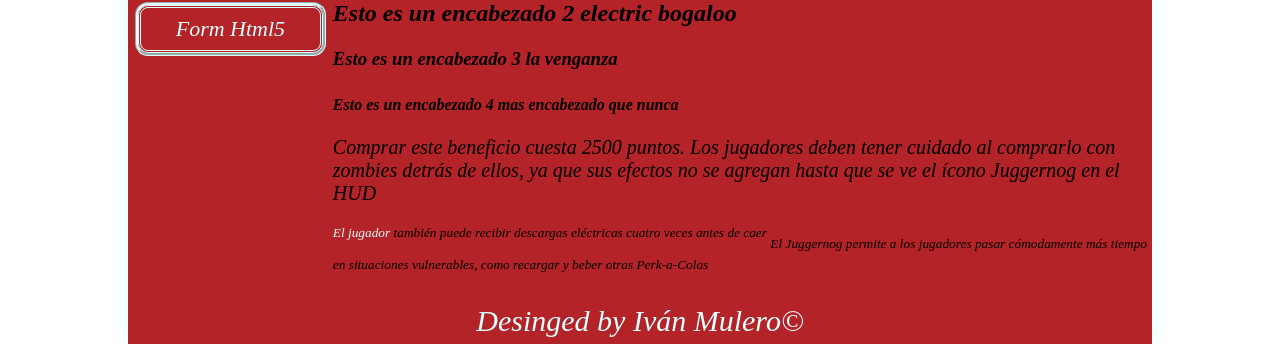
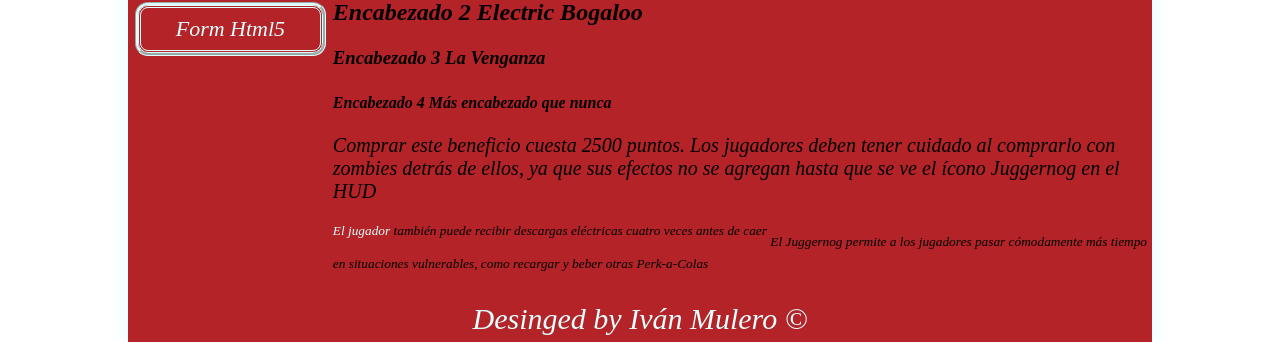
Before and after one commit to Ivanmr25/WEB, a plain HTML site: page parrafos.html in a window 1280 px wide. Shown: the part 630-974 px from the top of the page. Drawn offline with Linux system fonts and the light colour scheme.

Commit message:
Update parrafos.html

```diff
--- a/parrafos.html
+++ b/parrafos.html
@@ -48,6 +48,7 @@
             <div id="contenido">
                 <div id="parrafos">
                     <h1 class="titulos">Parrafos</h1>
+                    <h1>Esto es un encabezado <span class="etiqueta"></span></h1>
                     <p>Juggernog (estilizado como <strong> Jugger-Nog </strong> en la máquina dispensadora) es un
                         Perk-a-Cola que aparece
                         en <abbr title="COD">Call of Duty</abbr>: World at War, Call of Duty: Black Ops, Call of Duty: Black Ops II, Call of
@@ -68,10 +69,9 @@
                         tres golpes para ser derribado por Brutus, el Panzer Soldat, el Margwa y el Thrasher con la
                         Perk-a-Cola del Juggernog. En cuanto a Cerberus, se necesitan 30 golpes para derribarlo.
                     </p>
-                    <h1>Esto es un encabezado <span class="etiqueta"></span></h1>
-                    <h2> Esto es un encabezado 2 electric bogaloo<span class="etiqueta"></span></h2>
-                    <h3>Esto es un encabezado 3 la venganza <span class="etiqueta"></span></h3>
-                    <h4>Esto es un encabezado 4 mas encabezado que nunca<span class="etiqueta"></span></h4>
+                    <h2> Encabezado 2 Electric Bogaloo<span class="etiqueta"></span></h2>
+                    <h3>Encabezado 3 La Venganza <span class="etiqueta"></span></h3>
+                    <h4>Encabezado 4 Más encabezado que nunca<span class="etiqueta"></span></h4>
                     <p class="etiqueta">Comprar este beneficio cuesta <em>2500 puntos</em>. Los jugadores deben tener
                         cuidado al
                         comprarlo con
@@ -93,7 +93,7 @@
             <div class="cb"></div>
         </div>
         <footer>
-            Desinged by Iván Mulero&copy;
+            Desinged by Iván Mulero &copy;
         </footer>
     </div>
 </body>
```
